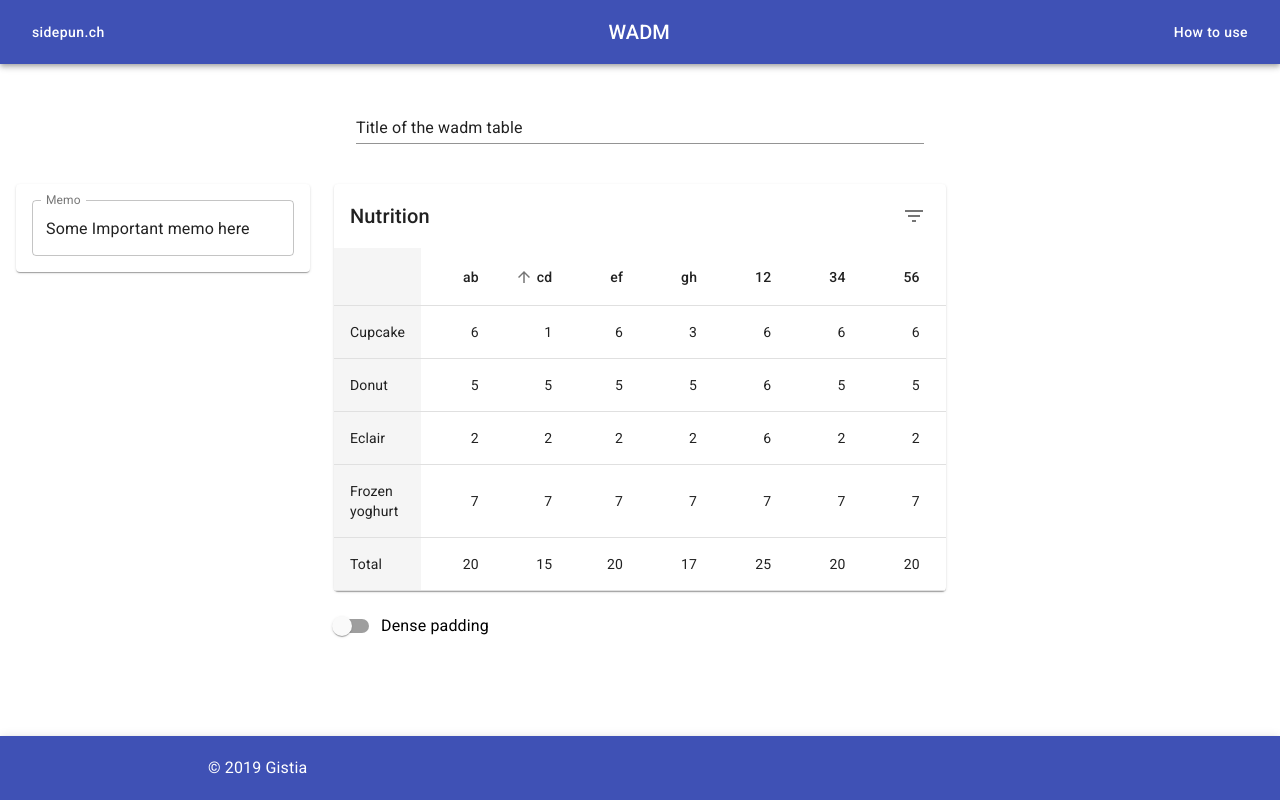
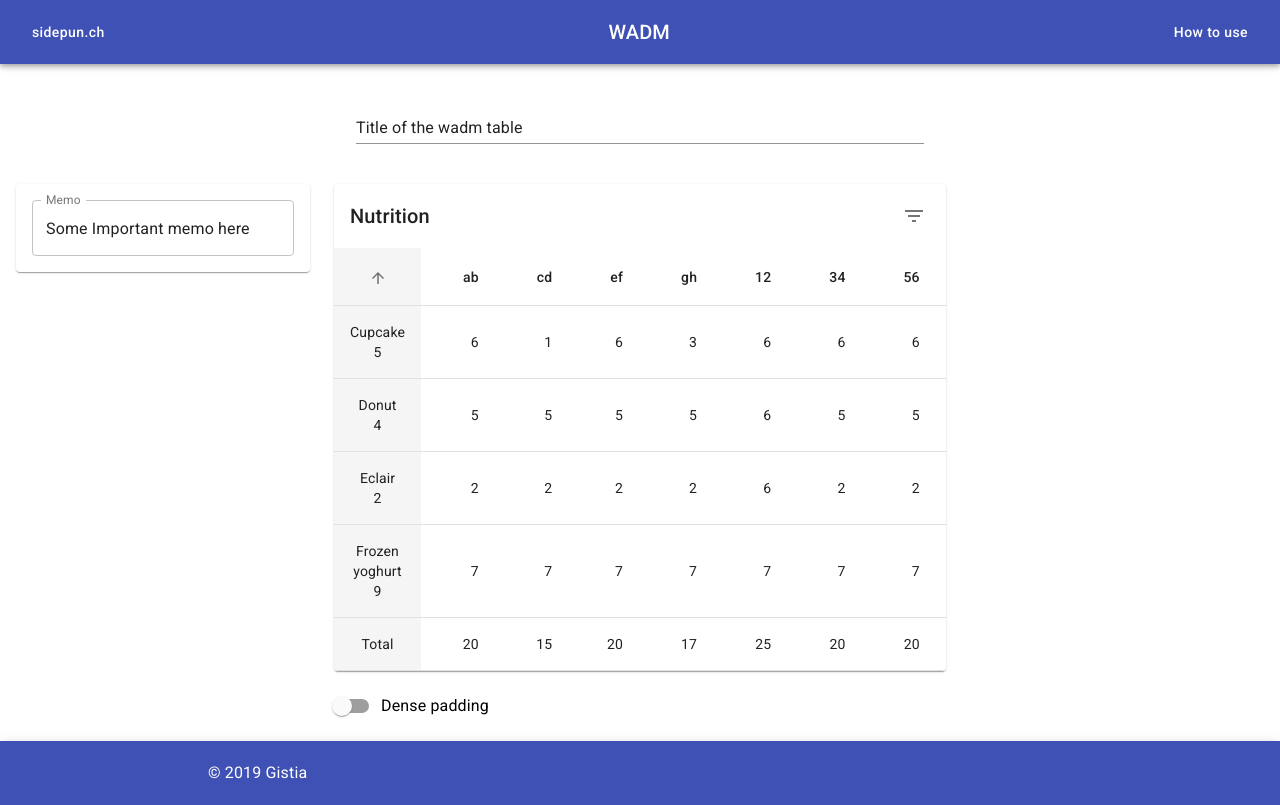
Before and after one commit to kim-sardine/wadm-react, a React (Create React App) app: page / in a window 1280 px wide. Built offline with nearby package versions, Linux system fonts and the light colour scheme; the HTML template or start-up script is replaced by a standard one.

Commit message:
Enable Sort

```diff
--- a/src/components/WadmTable.tsx
+++ b/src/components/WadmTable.tsx
@@ -22,6 +22,7 @@ interface Candidate {
 }
 interface Category {
     name: string;
+    index: number;
     weight: number;
 }
 
@@ -35,9 +36,10 @@ function createCandidate(
 
 function createCategory(
     name: string,
+    index: number,
     weight: number,
 ): Category {
-    return { name, weight };
+    return { name, index, weight };
 }
 
 const candidates = [
@@ -53,17 +55,26 @@ const candidates = [
 ]
 
 const categories = [
-    createCategory('Cupcake', 305),
-    createCategory('Donut', 452),
-    createCategory('Eclair', 262),
-    createCategory('Frozen yoghurt', 159),
+    createCategory('Cupcake', 0, 5),
+    createCategory('Donut', 1, 4),
+    createCategory('Eclair', 2, 2),
+    createCategory('Frozen yoghurt', 3, 9),
 ]
 
-function descendingComparator<T>(a: T, b: T, orderBy: keyof T) {
-    if (b[orderBy] < a[orderBy]) {
+function descendingComparator(a: Category, b: Category, orderBy: number) {
+    if (orderBy === -1) {
+        if (b.name < a.name) {
+            return -1;
+        }
+        if (b.name > a.name) {
+            return 1;
+        }
+        return 0;
+    }
+    if (candidates[orderBy].values[a.index] < candidates[orderBy].values[b.index]) {
         return -1;
     }
-    if (b[orderBy] > a[orderBy]) {
+    if (candidates[orderBy].values[b.index] < candidates[orderBy].values[a.index]) {
         return 1;
     }
     return 0;
@@ -71,22 +82,28 @@ function descendingComparator<T>(a: T, b: T, orderBy: keyof T) {
 
 type Order = 'asc' | 'desc';
 
-function getComparator<Key extends keyof any>(
+function getComparator(
     order: Order,
-    orderBy: Key,
-): (a: { [key in Key]: number | string }, b: { [key in Key]: number | string }) => number {
+    orderBy: number,
+): (a: Category, b: Category) => number {
+    console.log(order)
+    console.log(orderBy)
     return order === 'desc'
             ? (a, b) => descendingComparator(a, b, orderBy)
             : (a, b) => -descendingComparator(a, b, orderBy);
 }
 
-function stableSort<T>(array: T[], comparator: (a: T, b: T) => number) {
-    const stabilizedThis = array.map((el, index) => [el, index] as [T, number]);
+function stableSort(array: Category[], comparator: (a: Category, b: Category) => number) {
+    const stabilizedThis = array.map((el, index) => [el, index] as [Category, number]);
+    console.log('stabilizedThis');
+    console.log(stabilizedThis);
     stabilizedThis.sort((a, b) => {
         const order = comparator(a[0], b[0]);
-        if (order !== 0) return order;
-            return a[1] - b[1];
-        });
+        if (order !== 0) {
+            return order;
+        };
+        return a[1] - b[1];
+    });
     return stabilizedThis.map((el) => el[0]);
 }
 
@@ -108,7 +125,7 @@ function EnhancedTableHead(props: EnhancedTableProps) {
             <TableRow>
                 <TableCell
                     key={-1}
-                    align={'left'}
+                    align={'center'}
                     padding={'default'}
                     sortDirection={orderBy === -1 ? order : false}
                 >
@@ -194,19 +211,21 @@ const EnhancedTableToolbar = (props: EnhancedTableToolbarProps) => {
 
 interface MyTableRowProps {
     category: Category,
-    index: number,
 }
 
 const MyTableRow = (props: MyTableRowProps) => {
-    const { category, index } = props;
+    const { category } = props;
 
     return (
         <TableRow hover key={category.name}>
-            <TableCell align="left">
-                {category.name}
+            <TableCell align="center">
+                <div>
+                    <div>{category.name}</div>
+                    <div>{category.weight}</div>
+                </div>
             </TableCell>
             {candidates.map((candidate) => (
-                <TableCell align="right">{candidate.values[index]}</TableCell>
+                <TableCell align="right">{candidate.values[category.index]}</TableCell>
             ))}
         </TableRow>
     );
@@ -215,7 +234,7 @@ const MyTableRow = (props: MyTableRowProps) => {
 const MyTotalRow = () => {
     return (
         <TableRow hover key={"total"}>
-            <TableCell align="left">
+            <TableCell align="center">
                 Total
             </TableCell>
             {candidates.map((candidate) => (
@@ -267,7 +286,7 @@ const useStyles = makeStyles((theme: Theme) =>
 export default function WadmTable() {
     const classes = useStyles();
     const [order, setOrder] = useState<Order>('asc');
-    const [orderBy, setOrderBy] = useState<number>(1);
+    const [orderBy, setOrderBy] = useState<number>(-1);
     const [dense, setDense] = useState(false);
 
     const handleRequestSort = (event: React.MouseEvent<unknown>, property: number) => {
@@ -298,11 +317,14 @@ export default function WadmTable() {
                         onRequestSort={handleRequestSort}
                     />
                     <TableBody>
-                        {categories.map((category, row) => { // TODO: Implement Sorting
-                            return (
-                                <MyTableRow category={category} index={row} />
-                            );
-                        })}
+                        {
+                            stableSort(categories, getComparator(order, orderBy))
+                                .map((category) => { // TODO: Implement Sorting
+                                    return (
+                                        <MyTableRow category={category} />
+                                    );
+                                })
+                        }
                         <MyTotalRow />
                     </TableBody>
                 </Table>
```
